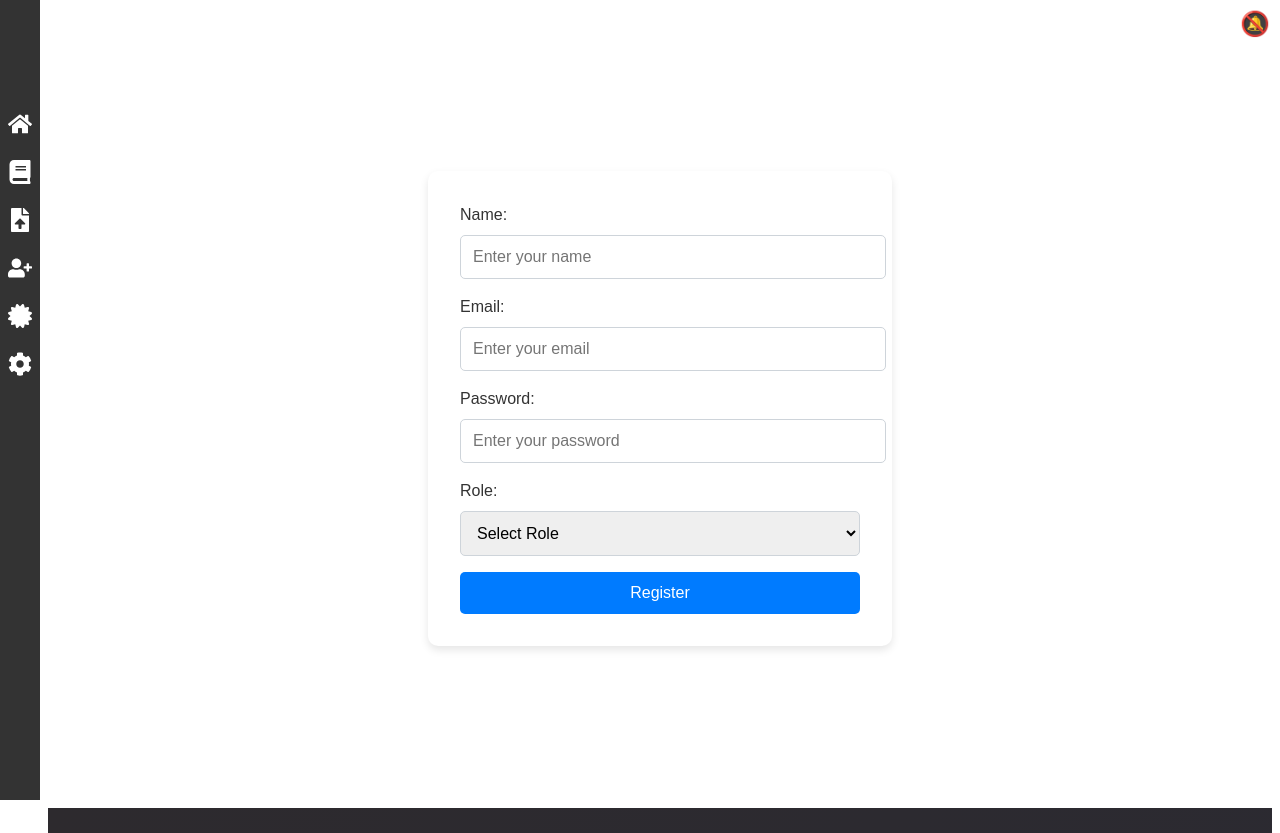
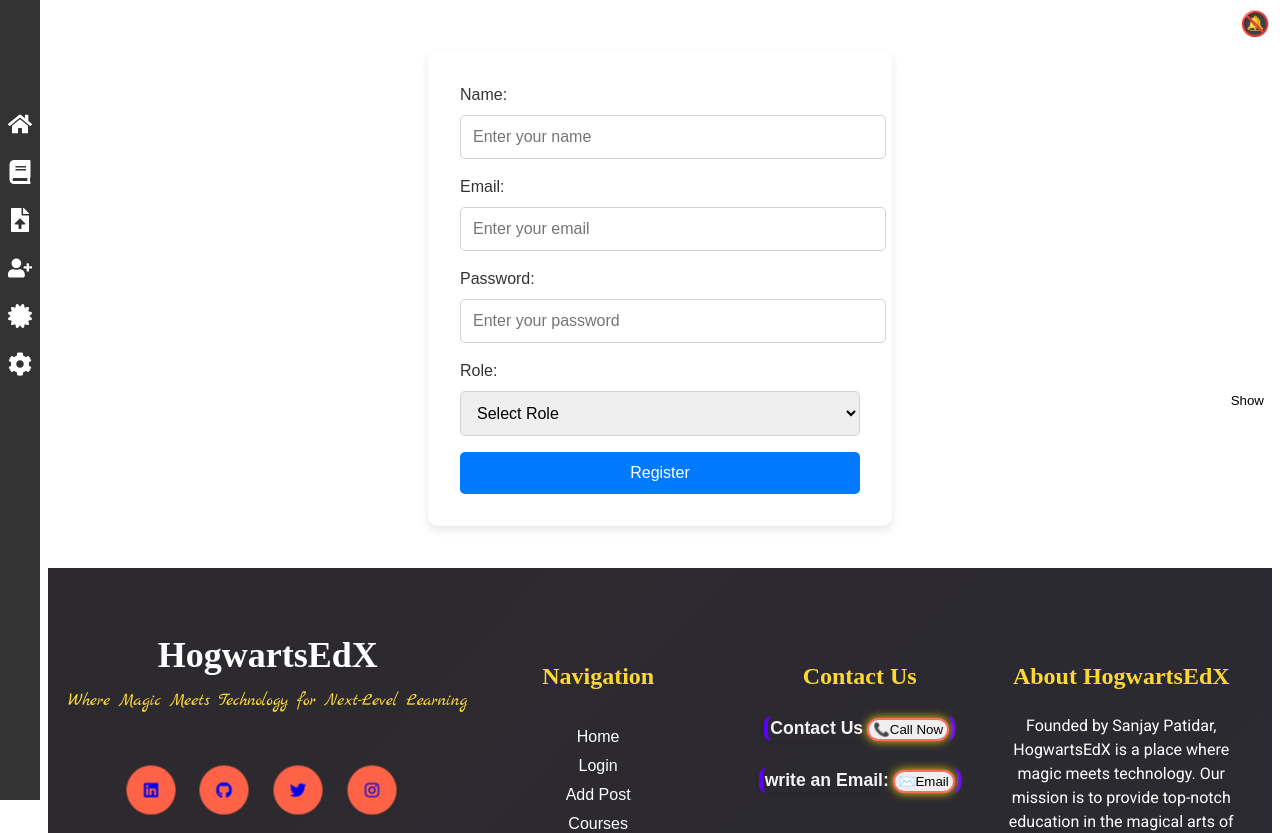
Before and after one commit to hello-developer-sanjay/LearnAndShare-Collaborative-Learning-Expert-Tutorials-and-User-Blogs, a React (Vite) app in the folder frontend/: page /register in a window 1280 px wide. Shown: the top 833 px of the page. Built offline with nearby package versions, Linux system fonts and the light colour scheme; a web font is replaced by a local one.

Commit message:
Update Register.jsx

```diff
--- a/frontend/src/pages/Register.jsx
+++ b/frontend/src/pages/Register.jsx
@@ -2,12 +2,14 @@ import React, { useState } from 'react';
 import { useDispatch } from 'react-redux';
 import { register } from '../actions/authActions';
 import styled from 'styled-components';
+import { ToastContainer, toast } from 'react-toastify';
+import 'react-toastify/dist/ReactToastify.css';
 
 const Container = styled.div`
   display: flex;
   justify-content: center;
   align-items: center;
-  height:100vh;
+  height: 70vh;
 `;
 
 const FormContainer = styled.div`
@@ -18,8 +20,6 @@ const FormContainer = styled.div`
   width: 100%;
   max-width: 400px;
 `;
-
-
 
 const FormGroup = styled.div`
   margin-bottom: 1rem;
@@ -69,6 +69,16 @@ const Button = styled.button`
   }
 `;
 
+const TogglePasswordButton = styled.button`
+  position: absolute;
+  top: 50%;
+  right: 10px;
+  transform: translateY(-50%);
+  background: none;
+  border: none;
+  cursor: pointer;
+`;
+
 const RegisterForm = () => {
   const dispatch = useDispatch();
   const [formData, setFormData] = useState({
@@ -79,14 +89,24 @@ const RegisterForm = () => {
   });
 
   const { name, email, password, role } = formData;
+  const [showPassword, setShowPassword] = useState(false);
 
   const handleChange = e => {
     setFormData({ ...formData, [e.target.name]: e.target.value });
   };
 
-  const handleSubmit = e => {
+  const handleSubmit = async e => {
     e.preventDefault();
-    dispatch(register(formData));
+    const response = await dispatch(register(formData));
+    if (response.success) {
+      toast.success(`Registration successful! Welcome, ${name}!`);
+    } else {
+      toast.error(response.message || 'Registration failed. Please try again.');
+    }
+  };
+
+  const togglePasswordVisibility = () => {
+    setShowPassword(!showPassword);
   };
 
   return (
@@ -120,7 +140,7 @@ const RegisterForm = () => {
           <FormGroup>
             <Label htmlFor="password">Password:</Label>
             <Input
-              type="password"
+              type={showPassword ? 'text' : 'password'}
               id="password"
               placeholder="Enter your password"
               name="password"
@@ -128,6 +148,9 @@ const RegisterForm = () => {
               onChange={handleChange}
               required
             />
+            <TogglePasswordButton onClick={togglePasswordVisibility}>
+              {showPassword ? 'Hide' : 'Show'}
+            </TogglePasswordButton>
           </FormGroup>
           <FormGroup>
             <Label htmlFor="role">Role:</Label>
```
